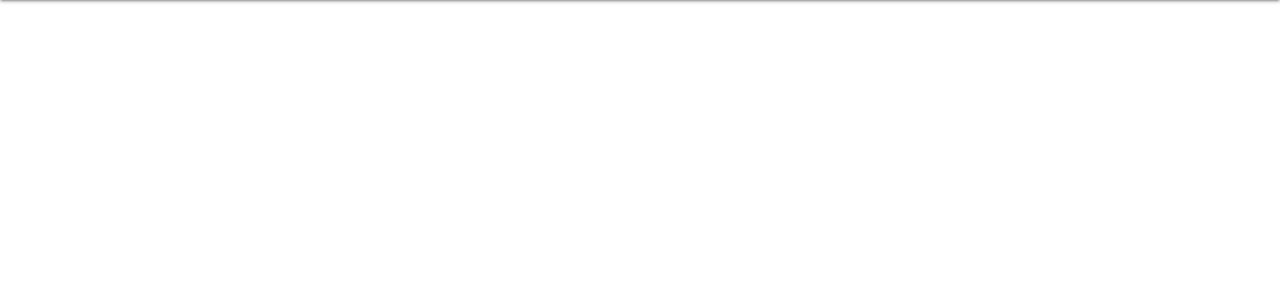
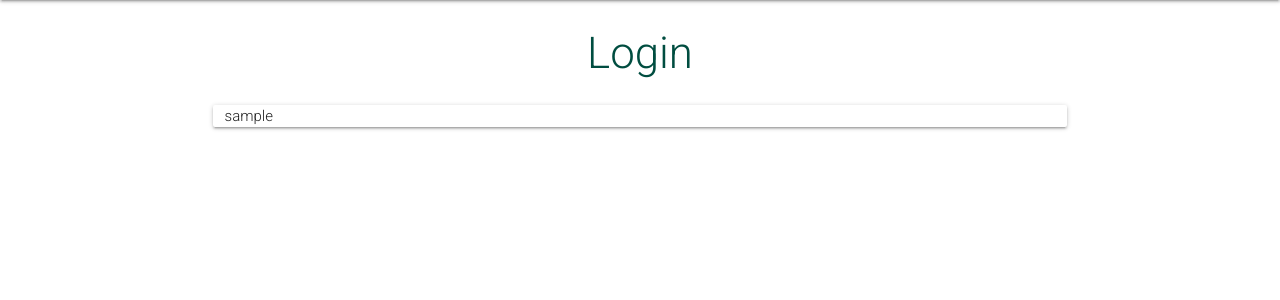
Before and after one commit to STRAN90/Foodwise-project3, a Flask app: page /profile in a window 1280 px wide. Shown: the part 64-364 px from the top of the page. Run offline with Flask 3, Linux system fonts and the light colour scheme; the visitor is signed in with stand-in values (Sample User, id 1); a database or web service that is not in the repository returns one stand-in record (values such as "Sample title"); some libraries are stand-ins or nearby versions.

Commit message:
Add login page when user is not logged in

```diff
--- a/templates/profile.html
+++ b/templates/profile.html
@@ -1,4 +1,12 @@
 {% extends "base.html" %}
 {% block content %}
 
+<h3 class="center-align teal-text text-darken-4">Login</h3>
+
+<div class="row">
+    <div class="col s12 m8 offset-m2 card-panel">
+        {{ user.username }}
+    </div>
+</div>
+
 {% endblock %}
```
